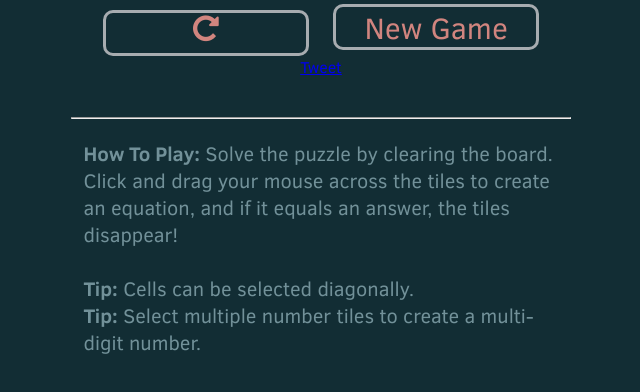
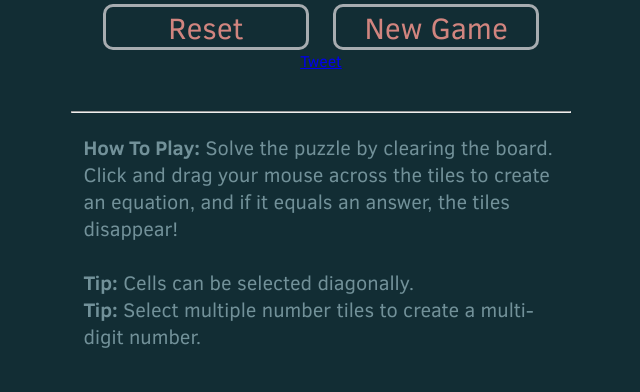
Before and after one commit to sf-interns/mathswipe, a website: page index.html in a window 1280 px wide. Shown: the part 792-1184 px from the top of the page, without its empty margins (319-959 px from the left). Drawn offline with Linux system fonts and the light colour scheme.

Commit message:
Revert reset button change

```diff
--- a/index.html
+++ b/index.html
@@ -11,7 +11,6 @@
     // ga('send', 'pageview');
 
   </script>
-  <link rel="stylesheet" href="https://maxcdn.bootstrapcdn.com/font-awesome/4.4.0/css/font-awesome.min.css">
 </head>
 <body>
   <div class="title-column">
@@ -27,7 +26,7 @@
   </div>
   <div class="center-column">
     <div id="game-button-wrapper" class="game-button-wrapper">
-      <div id="reset-button" type="submit" class="game-btn"><i class="button-text fa fa-repeat fa-3x"></i></div>
+      <div id="reset-button" type="submit" class="game-btn"><p class="button-text">Reset</p></div>
       <div id="new-game-button" type="submit" class="game-btn"><p class="button-text">New Game</p></div>
       <a id="tweet" href="https://twitter.com/share" class="twitter-share-button" data-text="Play MathSwipe with me! Connect numbered tiles to match the answers." data-size="large" data-hashtags="mathswipe">Tweet</a>
       <script>!function(d,s,id){var js,fjs=d.getElementsByTagName(s)[0],p=/^http:/.test(d.location)?'http':'https';if(!d.getElementById(id)){js=d.createElement(s);js.id=id;js.src=p+'://platform.twitter.com/widgets.js';fjs.parentNode.insertBefore(js,fjs);}}(document, 'script', 'twitter-wjs');</script>
```
